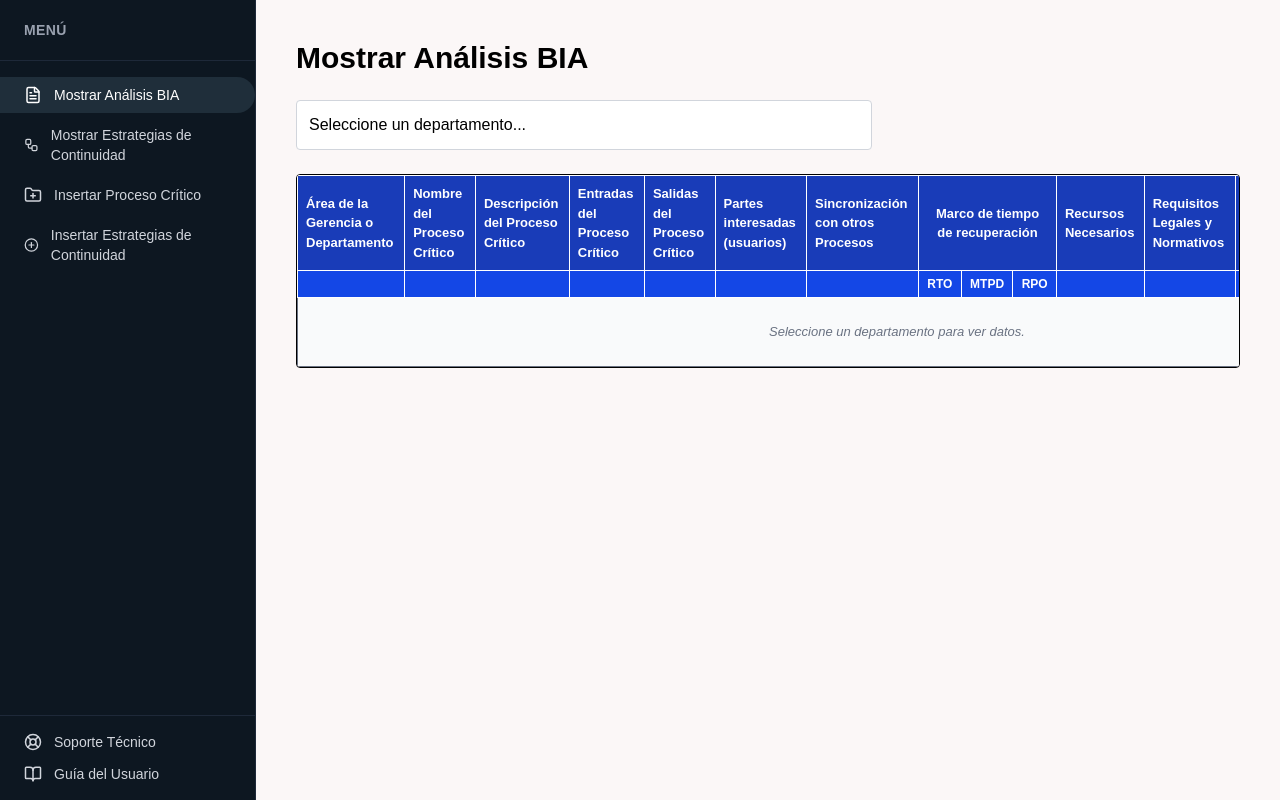
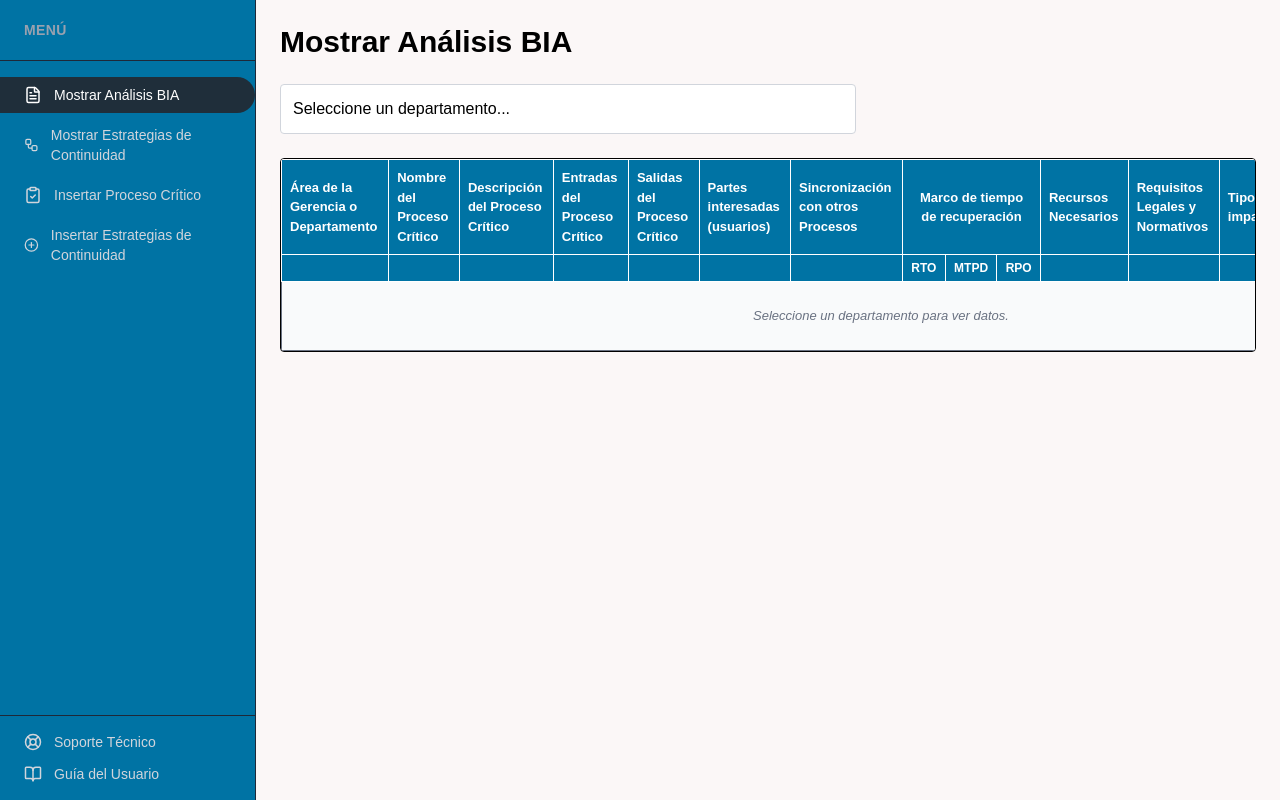
Before and after one commit to KevHernandez09/AnalisisBia, a Next.js app: page /analisis-bia in a window 1280 px wide. Built offline with nearby package versions, Linux system fonts and the light colour scheme.

Commit message:
some Changes 2

```diff
--- a/src/app/analisis-bia/page.tsx
+++ b/src/app/analisis-bia/page.tsx
@@ -155,7 +155,7 @@ export default function AnalisisBIA() {
       <div className="w-full overflow-x-auto border rounded">
         <table className="min-w-[1200px] w-full border-collapse">
           <thead>
-            <tr className="bg-blue-800 text-white text-[13px]">
+            <tr className="bg-[#0073a4] text-white text-[13px]">
               <th className="border px-2 py-2 text-left">
                 Área de la Gerencia o Departamento
               </th>
@@ -192,7 +192,7 @@ export default function AnalisisBIA() {
                 Prioridad de recuperación
               </th>
             </tr>
-            <tr className="bg-blue-700 text-white text-[12px]">
+            <tr className="bg-[#0073a4] text-white text-[12px]">
               {Array.from({ length: 7 }).map((_, i) => (
                 <th key={i} className="border px-2 py-1"></th>
               ))}
--- a/src/app/estrategias-bia/page.tsx
+++ b/src/app/estrategias-bia/page.tsx
@@ -224,11 +224,11 @@ export default function EstrategiasContinuidadPage() {
       </div>
 
       {/* Tabla adaptada a la plantilla */}
-      <div className="mt-4 bg-white border rounded shadow-sm">
+      <div className="mt-4 bg-[#0073a4] border rounded shadow-sm">
         <div className="w-full overflow-x-auto">
           <table className="min-w-[1800px] border-collapse">
             <thead>
-              <tr className="bg-gray-200 text-[12px]">
+              <tr className="bg-[#0073a4]-200 text-white text-[13px]">
                 <th className="border px-2 py-2 text-left">
                   Nombre del Proceso Crítico
                 </th>
--- a/src/app/globals.css
+++ b/src/app/globals.css
@@ -14,7 +14,7 @@
 
 @media (prefers-color-scheme: dark) {
   :root {
-    --background: #bec9e1;
+    --background: #d5dadb;
     --foreground: #000000;
   }
 }
--- a/src/app/layout.tsx
+++ b/src/app/layout.tsx
@@ -1,4 +1,5 @@
 import "./globals.css";
+import type { ReactNode } from "react";
 import Sidebar from "@/components/Sidebar";
 
 export const metadata = {
@@ -6,14 +7,13 @@ export const metadata = {
   description: "Gestión de Análisis BIA y Procesos Críticos",
 };
 
-export default function RootLayout({ children }: { children: React.ReactNode }) {
+export default function RootLayout({ children }: { children: ReactNode }) {
   return (
     <html lang="es">
       <body className="min-h-screen bg-[#c5d0e4] flex">
         <Sidebar />
 
-        {/* Contenido principal */}
-        <main className="flex-1 p-10 overflow-x-hidden">
+        <main className="flex-1 p-6 overflow-x-hidden">
           {children}
         </main>
       </body>
--- a/src/components/Navbar.tsx
+++ /dev/null
@@ -1,39 +0,0 @@
-"use client";
-
-import Link from "next/link";
-import { usePathname } from "next/navigation";
-import clsx from "clsx";
-
-export default function Navbar() {
-  const pathname = usePathname();
-
-  const links = [
-    { href: "/analisis-bia", label: "Mostrar Análisis BIA" },
-    { href: "/estrategias-bia", label: "Mostrar Estrategias de Continuidad" },
-    { href: "/proceso-critico", label: "Insertar Proceso Crítico" },
-    { href: "/continuidad", label: "Insertar Estrategias de Continuidad" },
-  ];
-
-  return (
-    <header className="bg-gray-900 text-white shadow-md">
-      <nav className="container mx-auto flex gap-6 p-4">
-        {links.map((link) => {
-          const active = pathname === link.href;
-          return (
-            <Link
-              key={link.href}
-              href={link.href}
-              className={clsx(
-                "hover:text-blue-300 transition-colors",
-                active && "text-blue-400 font-semibold"
-              )}
-              aria-current={active ? "page" : undefined}
-            >
-              {link.label}
-            </Link>
-          );
-        })}
-      </nav>
-    </header>
-  );
-}
--- a/src/components/Sidebar.tsx
+++ b/src/components/Sidebar.tsx
@@ -9,17 +9,11 @@ import {
   FolderPlus,
   LifeBuoy,
   BookOpen,
+  ClipboardCheck,
 } from "lucide-react";
-import { useEffect, useState } from "react";
 
 export default function Sidebar() {
   const pathname = usePathname();
-  const [mounted, setMounted] = useState(false);
-
-  useEffect(() => {
-    // Esto solo corre en el cliente, después de la hidratación
-    setMounted(true);
-  }, []);
 
   const links = [
     {
@@ -35,7 +29,7 @@ export default function Sidebar() {
     {
       href: "/proceso-critico",
       label: "Insertar Proceso Crítico",
-      icon: <FolderPlus size={18} />,
+      icon: <ClipboardCheck size={18} />,
     },
     {
       href: "/continuidad",
@@ -44,51 +38,8 @@ export default function Sidebar() {
     },
   ];
 
-  // 🔹 En servidor y en la PRIMERA render del cliente, mostramos
-  //     un sidebar estático muy simple (sin pathname, sin iconos dinámicos).
-  if (!mounted) {
-    return (
-      <aside
-        className="
-          w-64
-          min-h-screen
-          bg-[#0d1721]
-          text-gray-200
-          border-r border-gray-800
-          flex flex-col
-          select-none
-        "
-      >
-        <div className="px-6 py-5 border-b border-gray-800">
-          <h1 className="text-sm font-semibold uppercase tracking-wide text-gray-400">
-            Menú
-          </h1>
-        </div>
-
-        <div className="flex-1 px-6 py-4 text-xs text-gray-500">
-          Cargando menú...
-        </div>
-
-        <div className="mt-auto border-t border-gray-800 px-6 py-4 text-xs text-gray-500">
-          Cargando ayuda...
-        </div>
-      </aside>
-    );
-  }
-
-  // 🔹 Una vez montado en cliente, render normal con pathname + iconos
   return (
-    <aside
-      className="
-        w-64
-        min-h-screen
-        bg-[#0d1721]
-        text-gray-200
-        border-r border-gray-800
-        flex flex-col
-        select-none
-      "
-    >
+    <aside className="w-64 min-h-screen bg-[#0073a4] text-gray-200 border-r border-gray-800 flex flex-col select-none">
       {/* HEADER */}
       <div className="px-6 py-5 border-b border-gray-800">
         <h1 className="text-sm font-semibold uppercase tracking-wide text-gray-400">
```
